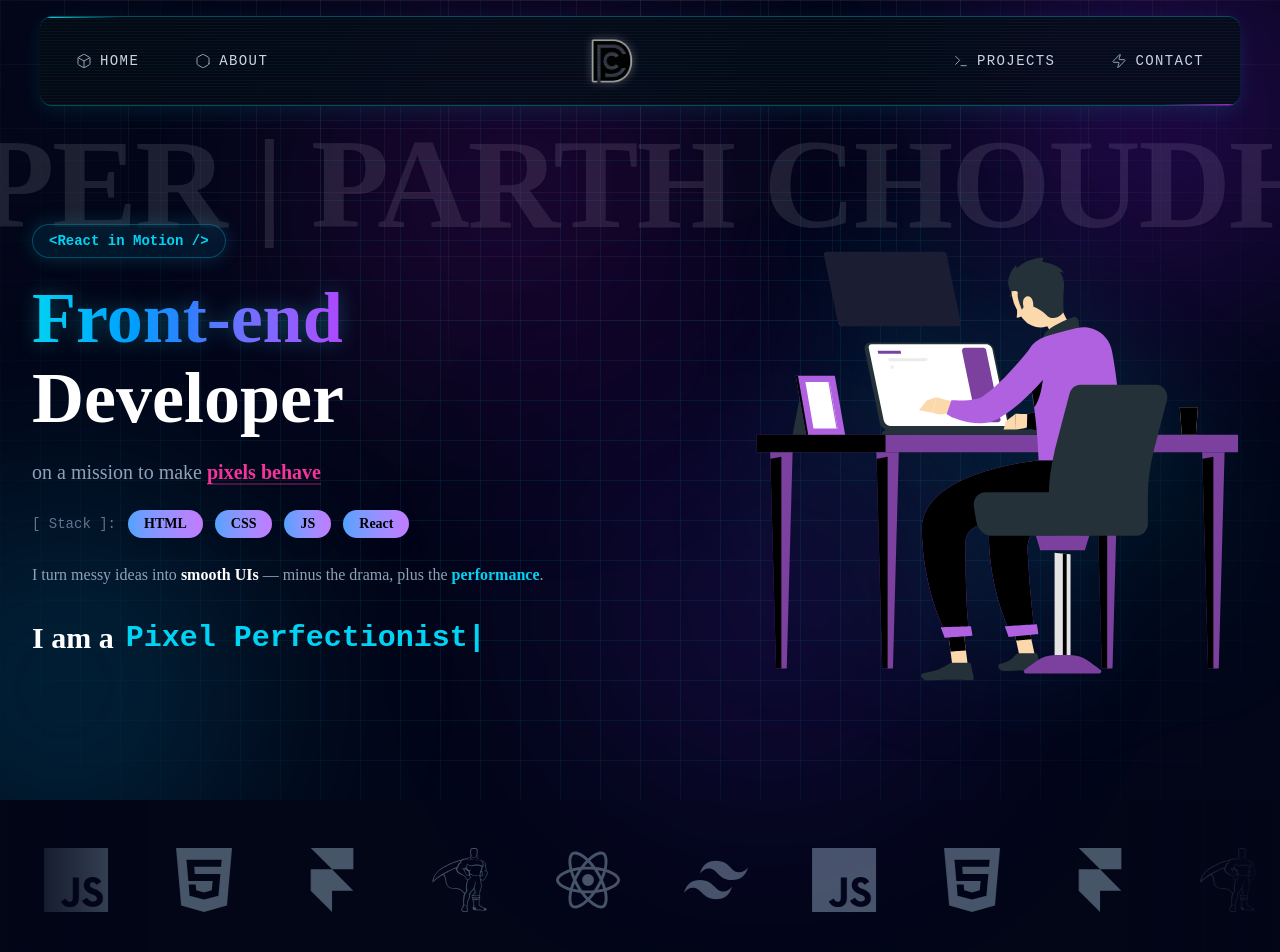
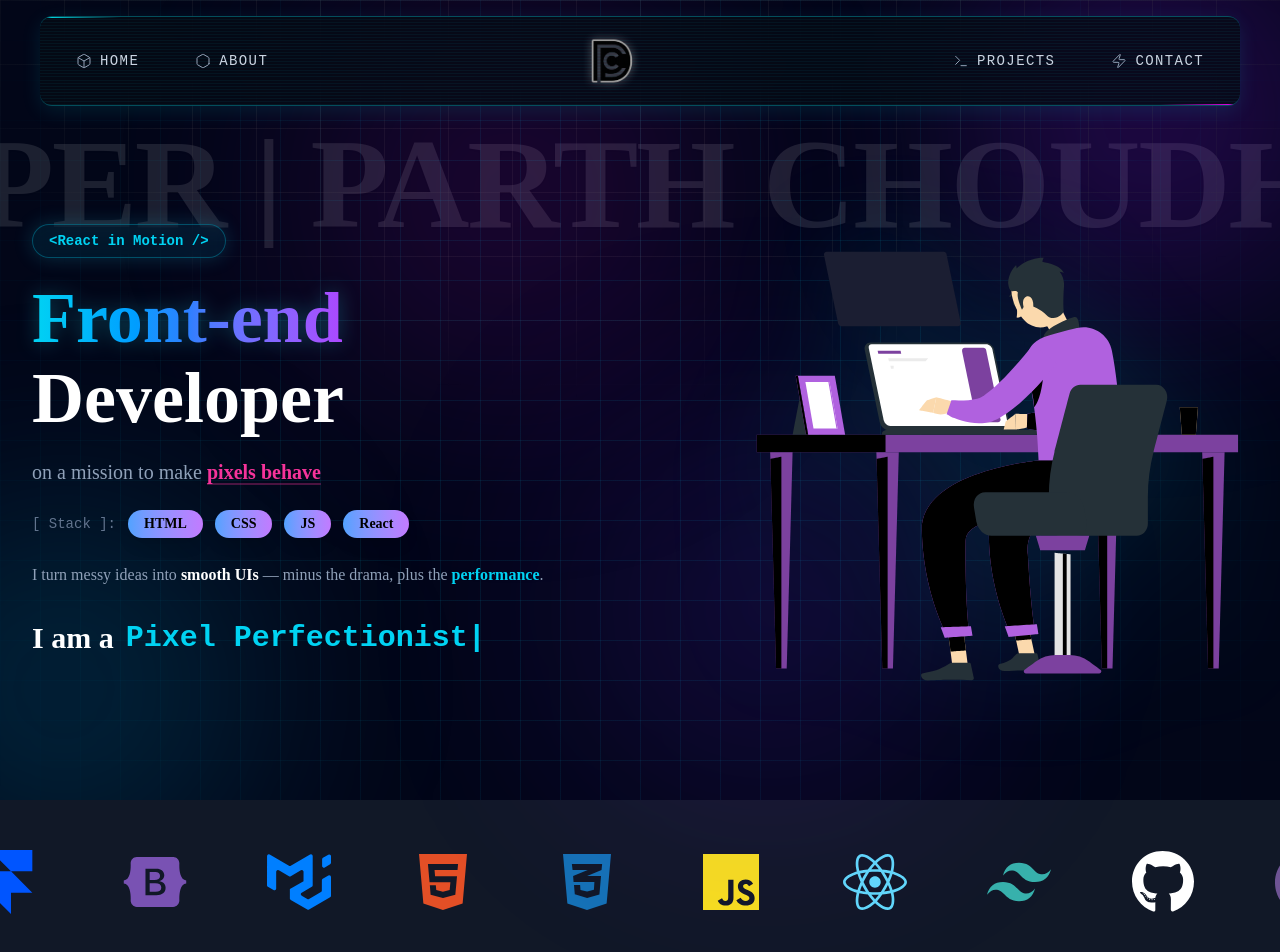
Before and after one commit to parth-choudhary613/WebResume, a React (Vite) app: page / in a window 1280 px wide. Shown: the top 952 px of the page. Built offline with nearby package versions, Linux system fonts and the light colour scheme.

Commit message:
adding marquee

```diff
--- a/src/components/Marquee.css
+++ b/src/components/Marquee.css
@@ -1,73 +1,48 @@
-/* Marquee.css */
 .marquee-container {
   width: 100%;
   overflow: hidden;
-  background-color: #020617; /* Dark background */
-  padding: 3rem 0;
-  position: relative;
-}
-
-/* Fades on the sides to smooth the entry/exit visually */
-.marquee-container::before,
-.marquee-container::after {
-  content: "";
-  position: absolute;
-  top: 0;
-  width: 150px; /* Width of the fade */
-  height: 100%;
-  z-index: 2;
-  pointer-events: none;
-}
-
-.marquee-container::before {
-  left: 0;
-  background: linear-gradient(to right, #020617, transparent);
-}
-
-.marquee-container::after {
-  right: 0;
-  background: linear-gradient(to left, #020617, transparent);
+  background-color: #111827; /* Dark background to make colors pop */
+  padding: 50px 0;
+  display: flex; /* Ensures vertical centering */
 }
 
 .marquee-track {
   display: flex;
-  align-items: center;
-  /* 1. GAP: Controls space between icons */
-  gap: 4rem;
-  /* 2. MAX-CONTENT: Forces the div to be wide, preventing wrapping */
   width: max-content;
-  /* 3. ANIMATION */
-  animation: scroll-infinite 5s linear infinite;
+  /* Movement: Left to Right
+     Logic: The track starts shifted left (-50%) and slides to natural position (0%)
+  */
+  animation: scrollLeftToRight 30s linear infinite;
 }
 
-/* Pause on hover */
-.marquee-track:hover {
-  animation-play-state: paused;
-}
-
-@keyframes scroll-infinite {
-  0% {
-    transform: translateX(0);
-  }
-  100% {
-    /* 4. THE MAGIC: Move exactly 50% so the 2nd set replaces the 1st set perfectly */
-    transform: translateX(-50%);
-  }
-}
-
-/* --- Styling for Icons --- */
-.tech-item {
+.marquee-item {
+  padding: 0 40px; /* Space between icons */
   display: flex;
   align-items: center;
   justify-content: center;
-  font-size: 4rem; /* Icon size */
-  color: #475569; /* Base color (slate-600) */
-  transition: all 0.3s ease;
-  cursor: pointer;
 }
 
-/* Hover effect for individual icons */
-.tech-item:hover {
-  transform: scale(1.1);
-  filter: drop-shadow(0 0 10px rgba(255, 255, 255, 0.5));
+.icon-wrapper {
+  font-size: 4rem; /* Controls the size of the icons */
+  display: flex;
+  align-items: center;
+  justify-content: center;
+
+  /* Optional: Add a subtle glow or transition on hover */
+  transition: transform 0.3s ease;
 }
+
+/* Optional: Slight zoom when hovering over an icon */
+.icon-wrapper:hover {
+  transform: scale(1.2);
+  filter: drop-shadow(0 0 10px rgba(255,255,255,0.3));
+}
+
+@keyframes scrollLeftToRight {
+  0% {
+    transform: translateX(-50%);
+  }
+  100% {
+    transform: translateX(0%);
+  }
+}
--- a/src/components/TechMarquee.jsx
+++ b/src/components/TechMarquee.jsx
@@ -1,45 +1,40 @@
 import React from 'react';
 import './Marquee.css';
-import {
-  SiReact,
-  SiTailwindcss,
-  SiJavascript,
-  SiHtml5,
-  SiFramer,
-  SiGreensock
-} from 'react-icons/si';
 
-// Define your stack here
-const techs = [
-  { icon: <SiReact />, color: '#61DAFB' },
-  { icon: <SiTailwindcss />, color: '#38B2AC' },
-  { icon: <SiJavascript />, color: '#F7DF1E' },
-  { icon: <SiHtml5 />, color: '#E34F26' },
-  { icon: <SiFramer />, color: '#E902B5' },
-  { icon: <SiGreensock />, color: '#88CE02' },
+// Import specific icons
+import { FaHtml5, FaCss3Alt, FaJs, FaReact, FaGithub, FaBootstrap } from "react-icons/fa";
+import { SiTailwindcss, SiWix, SiGreensock, SiFramer, SiMui, SiGithub } from "react-icons/si";
+
+const techIcons = [
+  { icon: <FaHtml5 />, color: "#E34F26" },          // HTML
+  { icon: <FaCss3Alt />, color: "#1572B6" },        // CSS
+  { icon: <FaJs />, color: "#F7DF1E" },             // JS
+  { icon: <FaReact />, color: "#61DAFB" },          // React
+  { icon: <SiTailwindcss />, color: "#38B2AC" },    // Tailwind
+  { icon: <FaGithub />, color: "#ffffff" },         // GitHub
+  { icon: <SiGithub />, color: "#6e5494" },         // GitHub Desktop (Using alt color)
+  { icon: <SiWix />, color: "#000000" },            // Wix Studio (Usually black/white)
+  { icon: <SiGreensock />, color: "#88CE02" },      // GSAP
+  { icon: <SiFramer />, color: "#0055FF" },         // Framer Motion
+  { icon: <FaBootstrap />, color: "#7952B3" },      // Bootstrap
+  { icon: <SiMui />, color: "#007FFF" },            // Material UI
 ];
 
-const TechMarquee = () => {
-  // CRITICAL: We combine the list with itself.
-  // [A, B, C] becomes [A, B, C, A, B, C]
-  const infiniteTechs = [...techs, ...techs];
-
+const IconMarquee = () => {
   return (
     <div className="marquee-container">
       <div className="marquee-track">
-        {infiniteTechs.map((tech, index) => (
-          <div
-            key={index}
-            className="tech-item"
-            style={{
-              // This applies the specific brand color only on hover
-              // (or remove the hover condition to always show color)
-              '--hover-color': tech.color
-            }}
-            onMouseEnter={(e) => e.currentTarget.style.color = tech.color}
-            onMouseLeave={(e) => e.currentTarget.style.color = '#475569'}
-          >
-            {tech.icon}
+        {/* Render list twice for the infinite loop.
+           We use 'item' (original) and 'duplicate' to create unique keys.
+        */}
+        {[...techIcons, ...techIcons].map((item, index) => (
+          <div key={index} className="marquee-item">
+            <span
+              className="icon-wrapper"
+              style={{ color: item.color }} // Apply brand color dynamically
+            >
+              {item.icon}
+            </span>
           </div>
         ))}
       </div>
@@ -47,4 +42,4 @@ const TechMarquee = () => {
   );
 };
 
-export default TechMarquee;
+export default IconMarquee;
```
